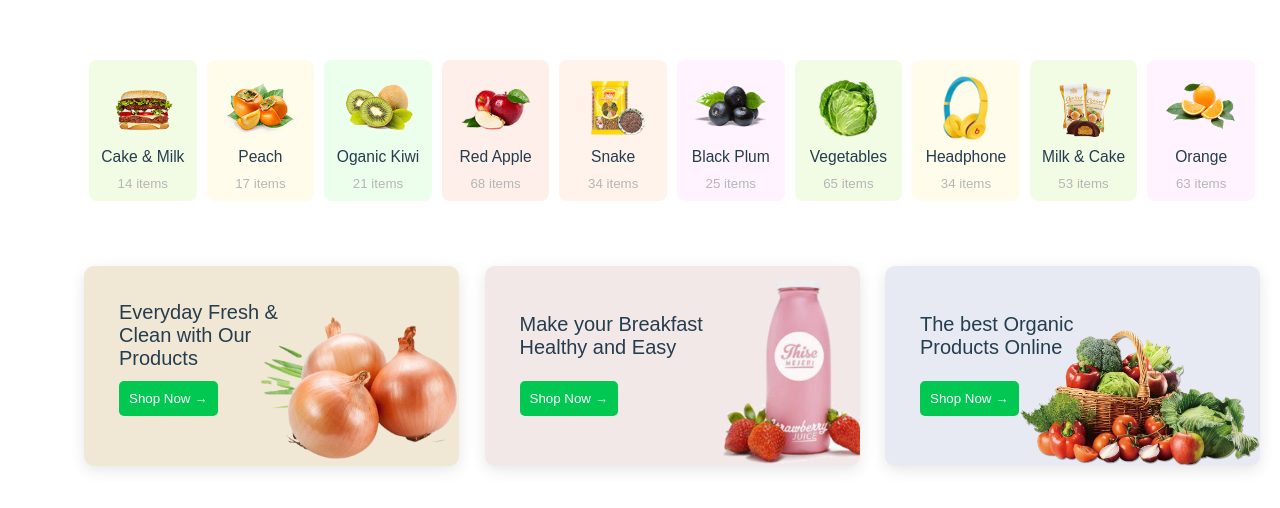
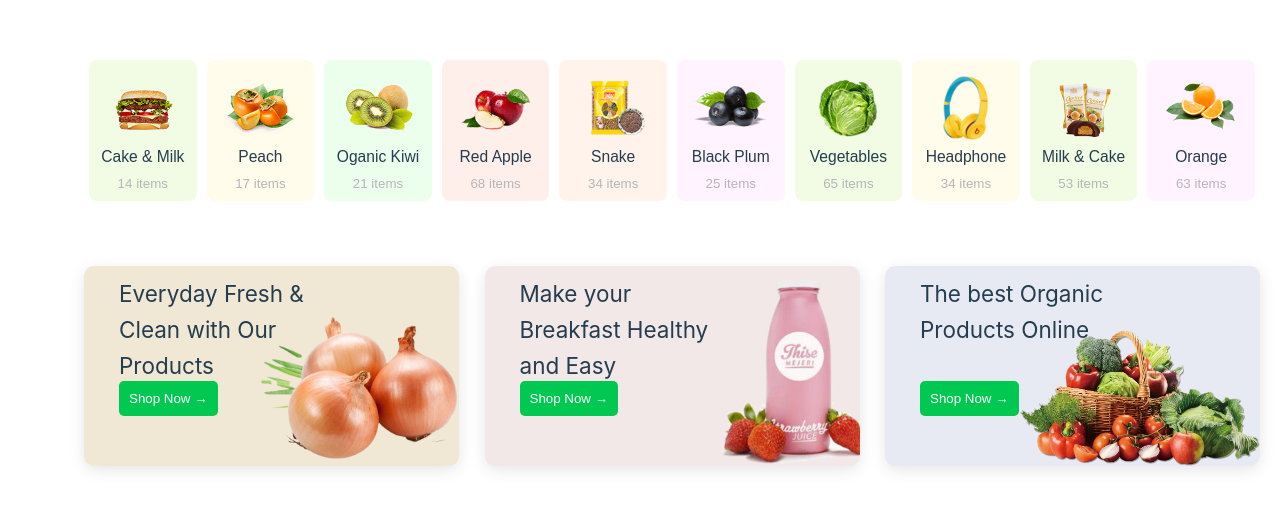
Before and after one commit to Panhariddh/IP-Course, a Vue app: page / in a window 1280 px wide. Shown: the part 140-648 px from the top of the page. Built offline with nearby package versions, Linux system fonts and the light colour scheme.

Commit message:
Exercise 1-2

```diff
--- a/src/components/Promotion.vue
+++ b/src/components/Promotion.vue
@@ -9,16 +9,22 @@ export default {
         image: String,
         backgroundColor: String,
         width: Number
+    },
+    methods: {
+        shopNow(promotion) {
+            alert(`Let's Shop: ${this.title}`);
+        }
     }
 }
 </script>
 <template>
-    <button class="promotion-card" :style="{ backgroundColor: backgroundColor }" >
+    <div class="promotion-card" :style="{ backgroundColor: backgroundColor }" >
         <h2 class="title">{{ title }}</h2>
         <!-- <button class="shop-btn">Shop Now →</button> -->
         <img :src="image" alt="banner image" class="promotion-img" :style="{ width: width + 'px'}">
-        <Btn/>
-    </button>
+        <!-- Attach click event to the Btn component -->
+        <Btn @click="shopNow(promotion)" />
+    </div>
 </template>
 
 
```
